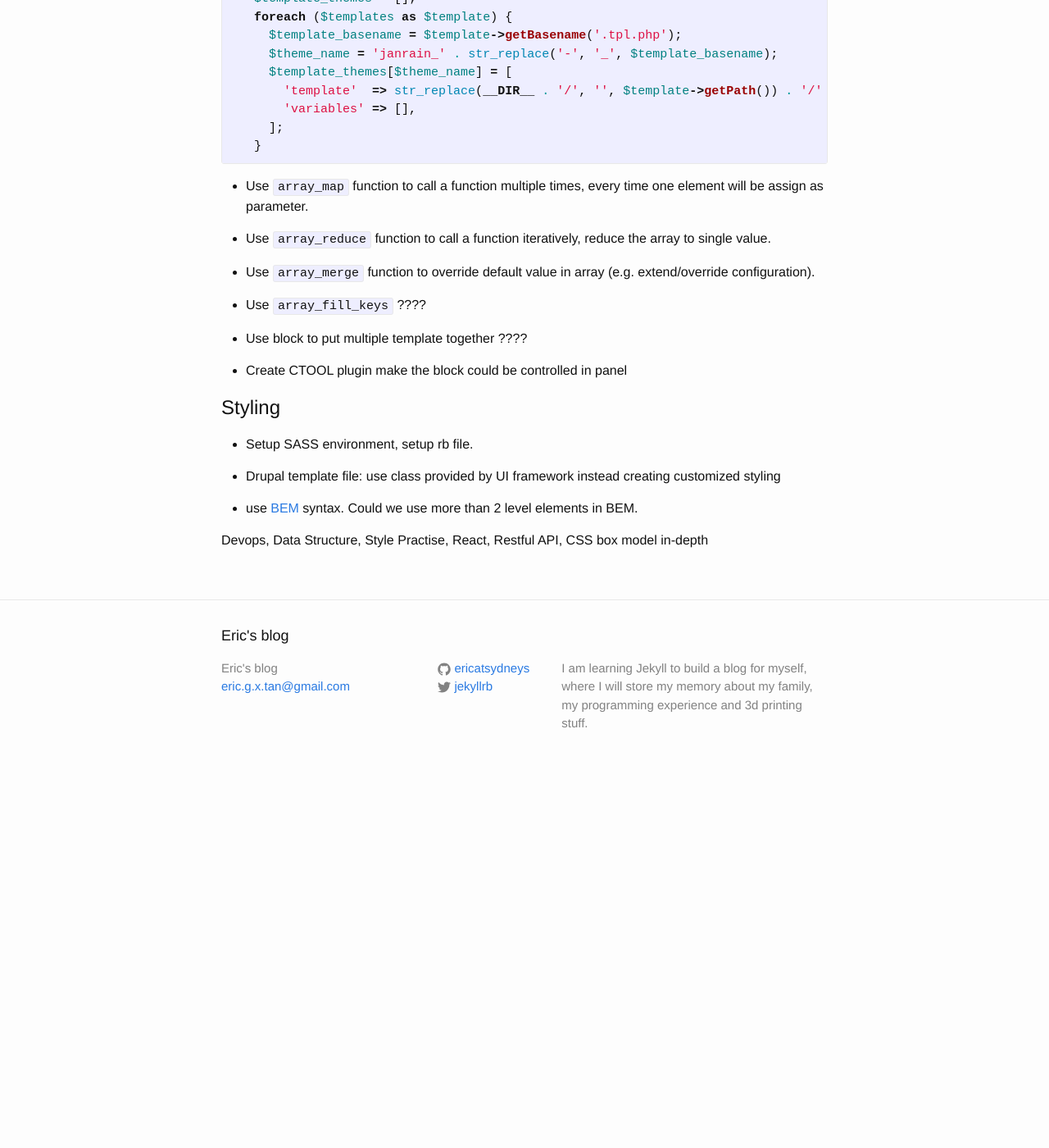
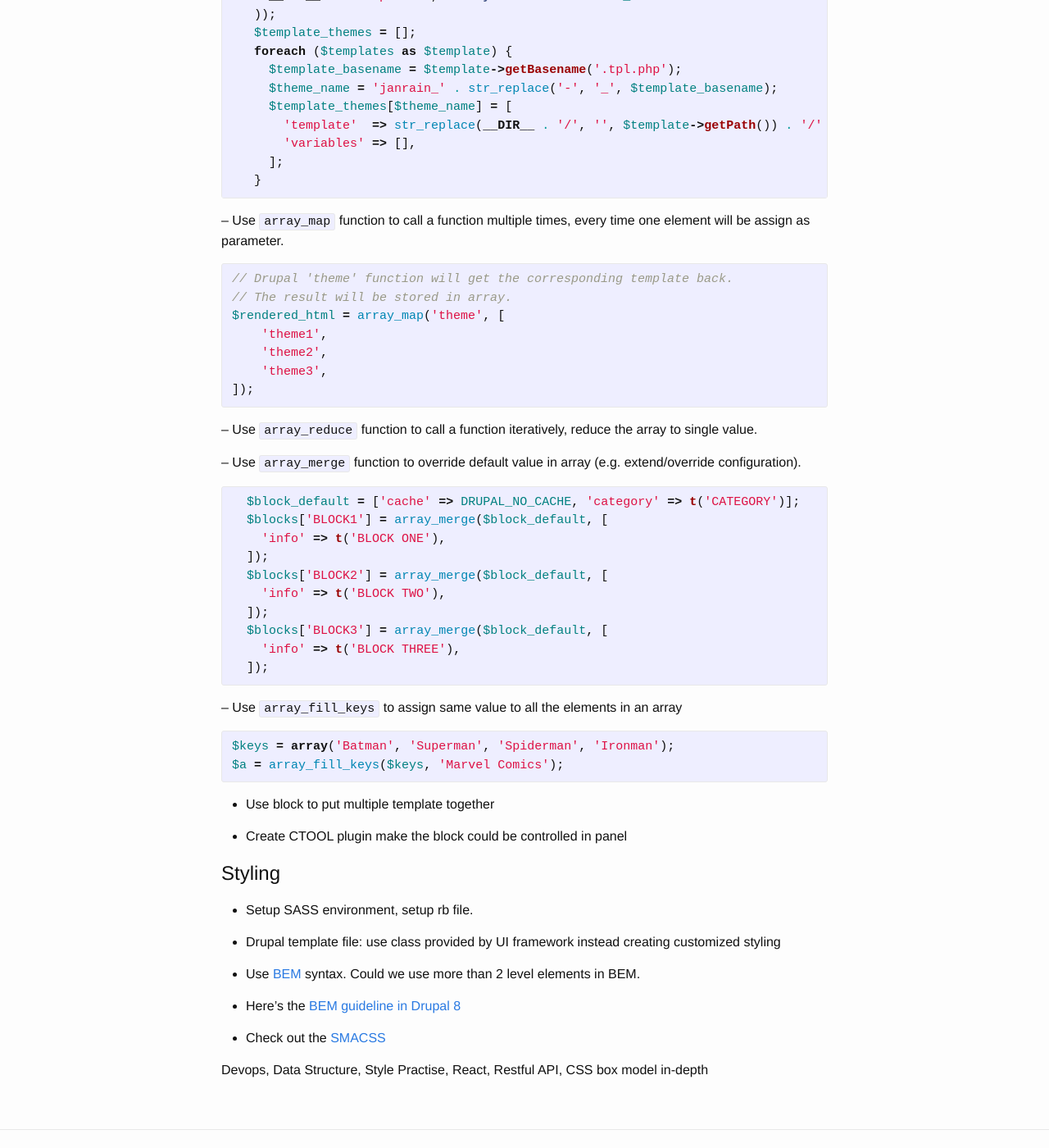
Before and after one commit to ericatsydney/ericatsydney.github.io, a Jekyll site: the page built from _posts/2016-05-24-refactoring.markdown, in a window 1280 px wide and 1400 px high, scrolled down 1838 px. Shown: the whole window at 82% size. Built offline with Jekyll 4.4.1, drawn with Linux system fonts in a browser that asks for light colours; before the commit the page ends 2792 px from its top, so only the background shows below that; some of the changed text lies outside the part shown.

Commit message:
Updated a post.

```diff
--- a/_posts/2016-05-24-refactoring.markdown
+++ b/_posts/2016-05-24-refactoring.markdown
@@ -26,7 +26,8 @@
 {% endhighlight %}
 
 - DRY: use object literal to organize code
- *Example 1:* callback function name, jQuery `each` function to simplify logic and decouple modules.
+
+##Example 1:## callback function name, jQuery `each` function to simplify logic and decouple modules.
 {% highlight js %}
 eventHandlers = {
   event1: callBack1,
@@ -38,7 +39,7 @@
 });
 {% endhighlight %}
 
-*Example 2:* Use object literal to replace switch, it could better the performance.
+##Example 2:## Use object literal to replace switch, it could better the performance.
 {% highlight js %}
 conditions = {
   condition1: 'result1',
@@ -54,7 +55,7 @@
 }
 {% endhighlight %}
 
-*Example 3:* Use object literal to create DOM
+##Example 3:## Use object literal to create DOM
 {% highlight js %}
 $dom = $.create('<div />', {
   attribute1: 'value1',
@@ -75,7 +76,8 @@
 
 - Use pre-processor hook to add the JS.
 
-- Use PHP iterator to register theme (so cool~).
+- To keep the code `DRY`, we could use these techniques:
+-- Use PHP iterator and `foreach ($array as $key => $value)`, you don't need the counter $i any more.
 {% highlight php%}
    // Define a theme per template.
    $templates = new RecursiveIteratorIterator(new RecursiveDirectoryIterator(
@@ -92,15 +94,41 @@
    }
 {% endhighlight %}
 
-- Use `array_map` function to call a function multiple times, every time one element will be assign as parameter.
+-- Use `array_map` function to call a function multiple times, every time one element will be assign as parameter.
+{% highlight php%}
+// Drupal 'theme' function will get the corresponding template back.
+// The result will be stored in array.
+$rendered_html = array_map('theme', [
+    'theme1',
+    'theme2',
+    'theme3',
+]);
+{% endhighlight %}
 
-- Use `array_reduce` function to call a function iteratively, reduce the array to single value.
+-- Use `array_reduce` function to call a function iteratively, reduce the array to single value.
 
-- Use `array_merge` function to override default value in array (e.g. extend/override configuration).
+-- Use `array_merge` function to override default value in array (e.g. extend/override configuration).
+{% highlight php%}
+  $block_default = ['cache' => DRUPAL_NO_CACHE, 'category' => t('CATEGORY')];
+  $blocks['BLOCK1'] = array_merge($block_default, [
+    'info' => t('BLOCK ONE'),
+  ]);
+  $blocks['BLOCK2'] = array_merge($block_default, [
+    'info' => t('BLOCK TWO'),
+  ]);
+  $blocks['BLOCK3'] = array_merge($block_default, [
+    'info' => t('BLOCK THREE'),
+  ]);
+{% endhighlight %}
 
-- Use `array_fill_keys` ????
+-- Use `array_fill_keys` to assign same value to all the elements in an array
+{% highlight php%}
+$keys = array('Batman', 'Superman', 'Spiderman', 'Ironman');
+$a = array_fill_keys($keys, 'Marvel Comics');
+{% endhighlight %}
 
-- Use block to put multiple template together ????
+
+- Use block to put multiple template together
 
 - Create CTOOL plugin make the block could be controlled in panel
 
@@ -112,8 +140,11 @@
 
 - Drupal template file: use class provided by UI framework instead creating customized styling
 
-- use [BEM](http://getbem.com/introduction/) syntax. Could we use more than 2 level elements in BEM.
+- Use [BEM](http://getbem.com/introduction/) syntax. Could we use more than 2 level elements in BEM.
 
+- Here's the [BEM guideline in Drupal 8](https://www.drupal.org/node/933976)
+
+- Check out the [SMACSS](https://smacss.com/book/categorizing)
 
 
 Devops, Data Structure, Style Practise, React, Restful API, CSS box model in-depth
```
